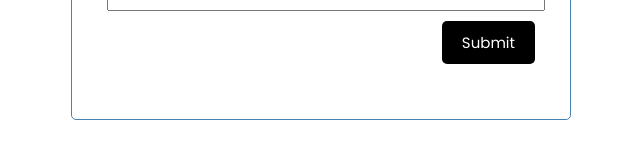
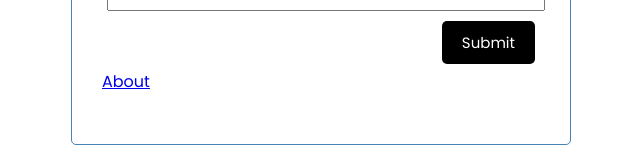
Before and after one commit to mattzcarey/qualms, a React (Create React App) app in the folder client/: page / in a window 1280 px wide. Shown: the part 308-468 px from the top of the page, without its empty margins (319-959 px from the left). Built offline with nearby package versions, Linux system fonts and the light colour scheme; no server answers.

Commit message:
added link to homepage.

```diff
--- a/client/src/App.js
+++ b/client/src/App.js
@@ -7,6 +7,7 @@ import Axios from "axios";
 import Dropdown from "react-dropdown";
 import "react-dropdown/style.css";
 import Header from "./components/Header";
+import { Link } from 'react-router-dom';
 //import AddVenue from "./components/AddVenue";
 
 // function App() {
@@ -82,6 +83,7 @@ const App = () => {
             Submit
           </button>
         </div>
+        <Link to='/about'>About</Link>
       </div>
     </div>
   );
```
